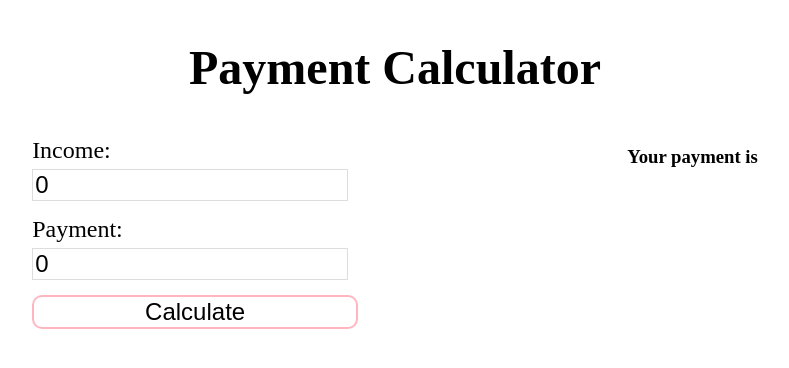
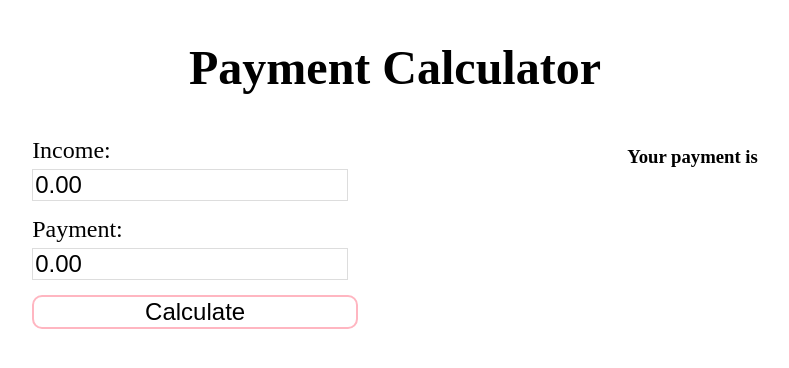
Before and after one commit to ABaulderstone/payment-calculator, a React (Create React App) app: page / in a window 1280 px wide. Shown: the top 368 px of the page, without its empty margins (245-1034 px from the left). Built offline with nearby package versions, Linux system fonts and the light colour scheme.

Commit message:
change validation to regex and text field

```diff
--- a/src/components/PaymentForm/index.js
+++ b/src/components/PaymentForm/index.js
@@ -13,16 +13,16 @@ const PaymentForm = (props) => {
         setPaymentValue(`$${payment.toFixed(2)}`);
     }
 
-    const defaultValues = {payment:0, income:0}
+    const defaultValues = {payment:"0.00", income:"0.00"}
     const {values, handleSubmit, handleChange, errors} = useForm({defaultValues, onSubmit: onFormSubmit, validate});
 
     return (
         <Form onSubmit={handleSubmit}>
             <Label htmlFor='income'>Income:</Label>
-            <Input error={errors.income} id='income' step="0.1" type='number' name="income" value={values.income} onChange={handleChange}/>
+            <Input error={errors.income} id='income' type='text' name="income" value={values.income} onChange={handleChange}/>
             {errors.income && <p style={{color: "red"}}>{errors.income}</p>}
             <Label htmlFor='payment'>Payment:</Label>
-            <Input error={errors.payment} step="0.1" id='payment' type='number' name="payment" value={values.payment} onChange={handleChange}/>
+            <Input error={errors.payment}  id='payment' type='text' name="payment" value={values.payment} onChange={handleChange}/>
             {errors.payment && <p style={{color: "red"}}>{errors.payment}</p>}
             <Button color="#ffb6c1" type='submit'>Calculate</Button>
         </Form>
--- a/src/components/PaymentForm/validation-rules.js
+++ b/src/components/PaymentForm/validation-rules.js
@@ -1,11 +1,22 @@
+const twoDecimalRegex = /^[0-9]+(\.[0-9]{1,2})?$/;
+
 const validate = (values) => {
     let errors = {};
     if(values.income === "") {
         errors.income = "Income field cannot be empty"
     };
     if(values.payment === "") {
-        errors.payment= "Payment field cannot be empty"
+        errors.payment = "Payment field cannot be empty"
     };
+
+    if(twoDecimalRegex.test(values.income) === false) {
+        errors.income = "Income field must be a postive number with up to two decimal places"
+
+    }
+
+    if(twoDecimalRegex.test(values.payment) === false) {
+        errors.payment = "Payment field must be a postive number with up to two decimal places"
+    }
 
     return errors;
 }
```
